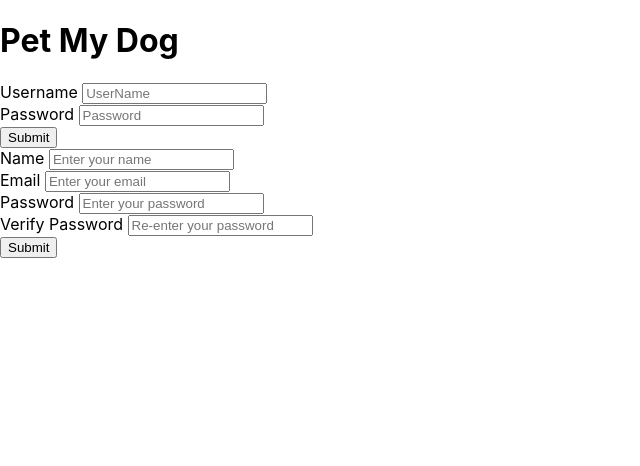
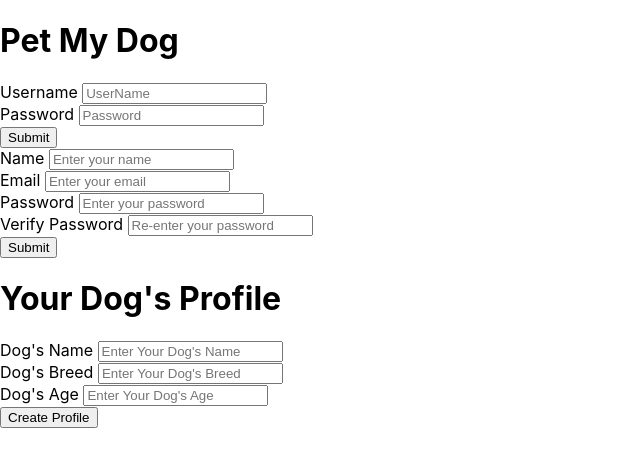
Before and after one commit to evaliu2002/PetMyDog, a React (Create React App) app in the folder main/front-end/: page / in a window 1280 px wide. Shown: the top 466 px of the page, without its empty margins (0-640 px from the left). Built offline with nearby package versions, Linux system fonts and the light colour scheme.

Commit message:
CreateDogProfile Added

```diff
--- a/main/front-end/src/App.js
+++ b/main/front-end/src/App.js
@@ -1,6 +1,7 @@
 import React from 'react';
 import { Login } from './components/Login';
 import { Signup } from './components/Signup';
+import {CreateDogProfile} from './components/CreateDogProfile';
 
 class App extends React.Component {
     render() {
@@ -8,6 +9,7 @@ class App extends React.Component {
             <div>
                 <Login />
                 <Signup />
+                <CreateDogProfile />
             </div>
         );
     }
--- /dev/null
+++ b/main/front-end/src/components/CreateDogProfile.js
@@ -0,0 +1,32 @@
+import React from 'react';
+
+export class CreateDogProfile extends React.Component {
+    render() {
+        return (
+            <div>
+                <h1 className="">Your Dog's Profile</h1>
+                <div className="form">
+                    <form>
+                        <div className="input-container">
+                            <label> Dog's Name </label>
+                            <input type="text" placeholder="Enter Your Dog's Name" name="name" required />
+                        </div>
+                        <div className="input-container">
+                            <label> Dog's Breed </label>
+                            <input type="text" placeholder="Enter Your Dog's Breed" name="breed" required />
+                        </div>
+                        <div className="input-container">
+                            <label> Dog's Age </label>
+                            <input type="text" placeholder="Enter Your Dog's Age" name="age" required />
+                        </div>
+                        <div className="button-container">
+                            <button>
+                                Create Profile
+                            </button>
+                        </div>
+                    </form>
+                </div>
+            </div>
+        )
+    }
+}
```
Also changed, not shown: main/front-end/package.json (+5 -5 lines), 2 other files (tests, documents, lock files or other folders).
